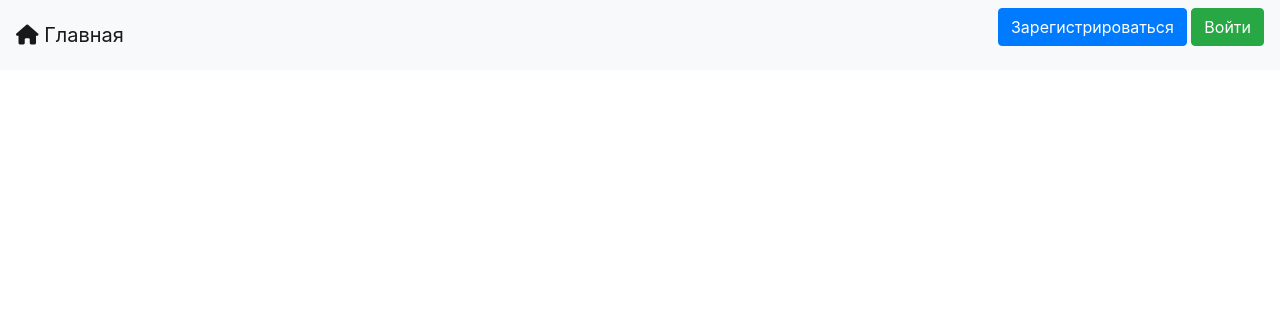
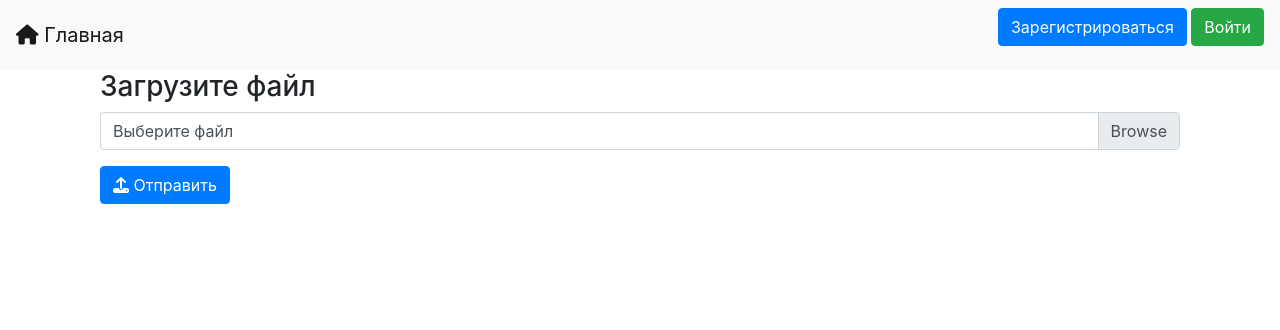
Before and after one commit to chagochka/SSO, a Flask app: page / in a window 1280 px wide. Shown: the top 330 px of the page. Run offline with Flask 3, Linux system fonts and the light colour scheme; some libraries are stand-ins or nearby versions.

Commit message:
накидал ui для отправки файла

```diff
--- a/templates/index.html
+++ b/templates/index.html
@@ -4,4 +4,14 @@
     {% if current_user.is_authenticated %}
         <h2>Пользователь авторизирован</h2>
     {% endif %}
+    <div class="container">
+        <h3>Загрузите файл</h3>
+        <div class="custom-file">
+            <input type="file" class="custom-file-input" id="file" name="file">
+            <label class="custom-file-label" for="file">Выберите файл</label>
+        </div>
+        <button type="submit" class="btn btn-primary mt-3">
+            <i class="fas fa-upload"></i> Отправить
+        </button>
+    </div>
 {% endblock %}
```
